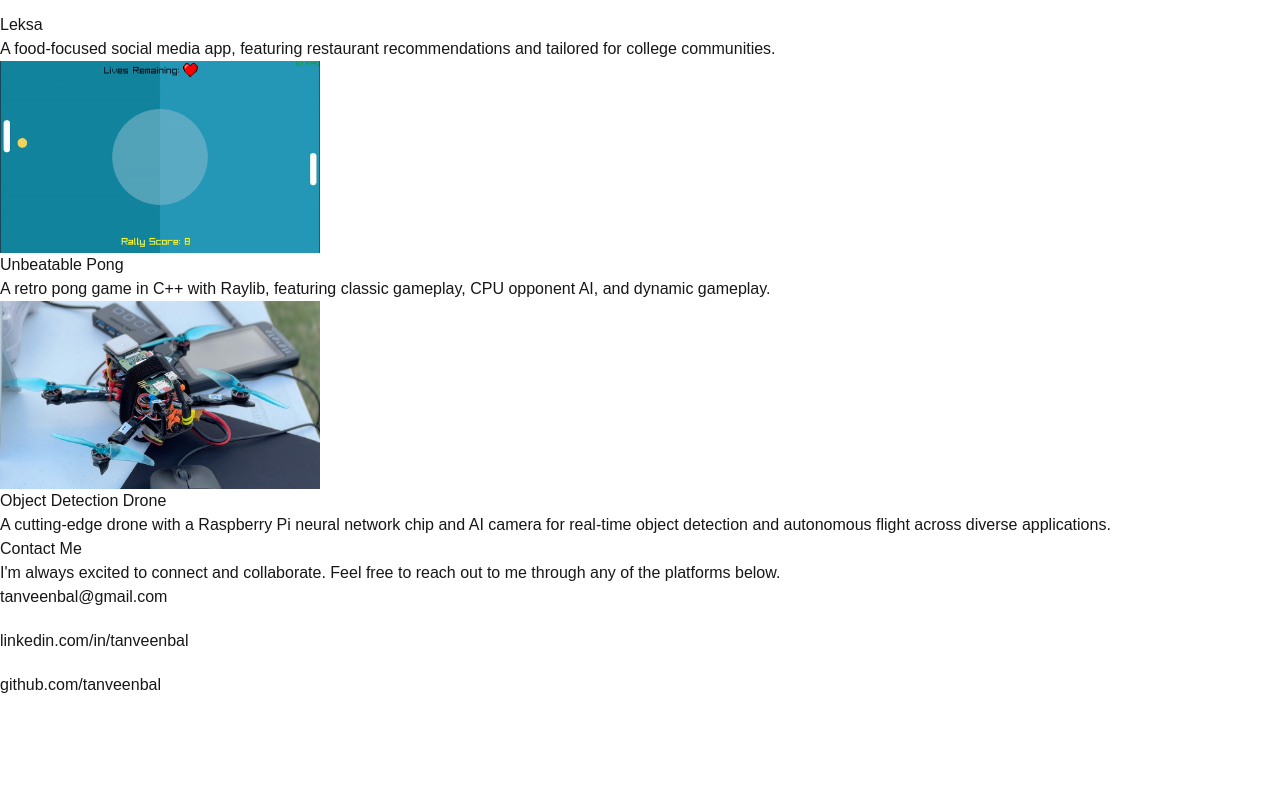
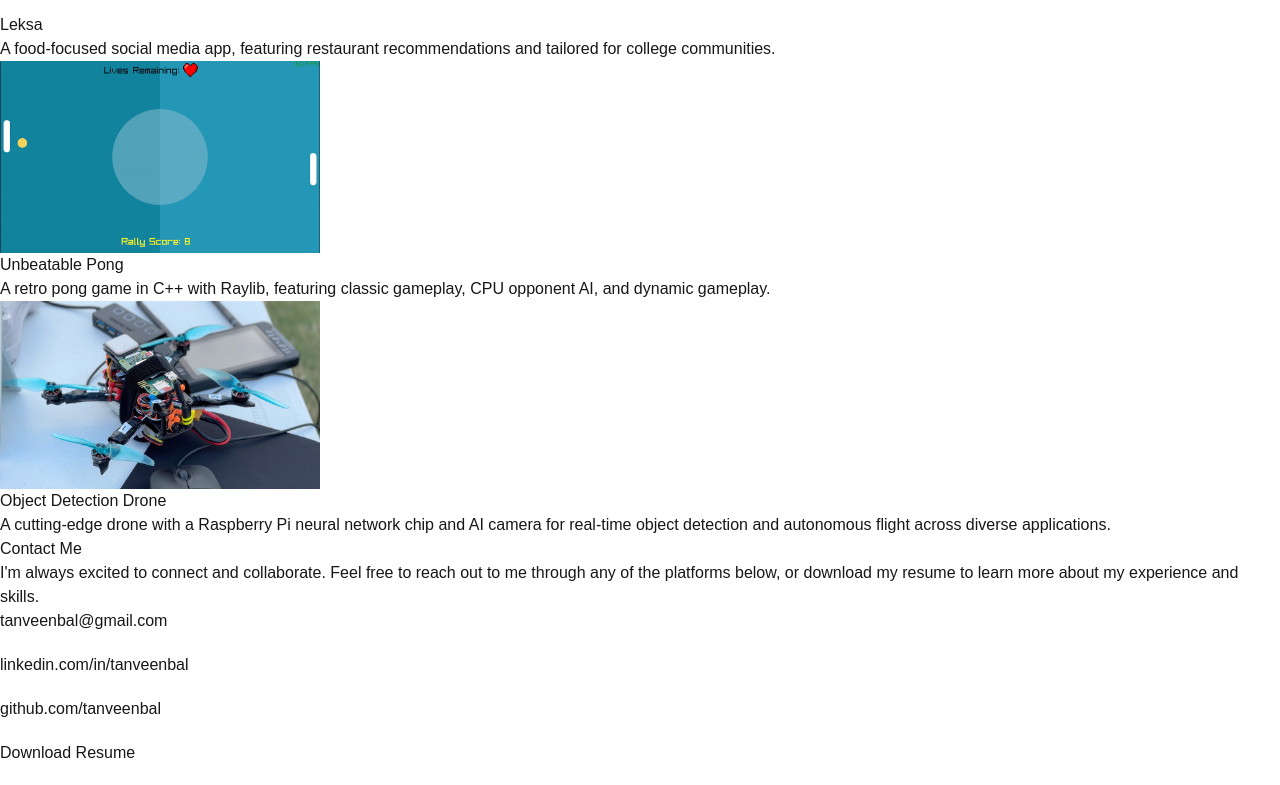
Before and after one commit to TanveenBal/TanveenBal.io, a Next.js app: page / in a window 1280 px wide. Shown: the part 1525-2310 px from the top of the page. Before the commit the page ends 2242 px from the top, so only its background shows below. Built offline with nearby package versions, Linux system fonts and the light colour scheme.

Commit message:
Added download resume button

```diff
--- a/app/page.js
+++ b/app/page.js
@@ -108,7 +108,7 @@ export default function Home() {
           <div className="flex flex-col items-center gap-4 py-8 border-t border-gray-700 w-full">
             <h2 className="text-2xl sm:text-3xl font-semibold text-blue-700">Contact Me</h2>
             <p className="text-white text-center max-w-lg">
-              I'm always excited to connect and collaborate. Feel free to reach out to me through any of the platforms below.
+              I'm always excited to connect and collaborate. Feel free to reach out to me through any of the platforms below, or download my resume to learn more about my experience and skills.
             </p>
 
             <div className="flex flex-row items-center justify-center gap-8 mt-4">
@@ -159,6 +159,21 @@ export default function Home() {
                   height={20}
                 />
               </a>
+              {/* Resume */}
+              <a
+              href="/Resume.pdf"
+              target="_blank"
+              rel="noopener noreferrer"
+              className="hover:opacity-75 transition-opacity flex items-center gap-2 sm:gap-2"
+            >
+              <span className="text-white hidden sm:inline">Download Resume</span>
+              <Image
+                src="/Icons/download.svg"
+                alt="Resume Icon"
+                width={20}
+                height={20}
+              />
+              </a>
             </div>
           </div>
         </main>
```
Also changed, not shown: public/Icons/download.svg (added), 1 other file (tests, documents, lock files or other folders).
